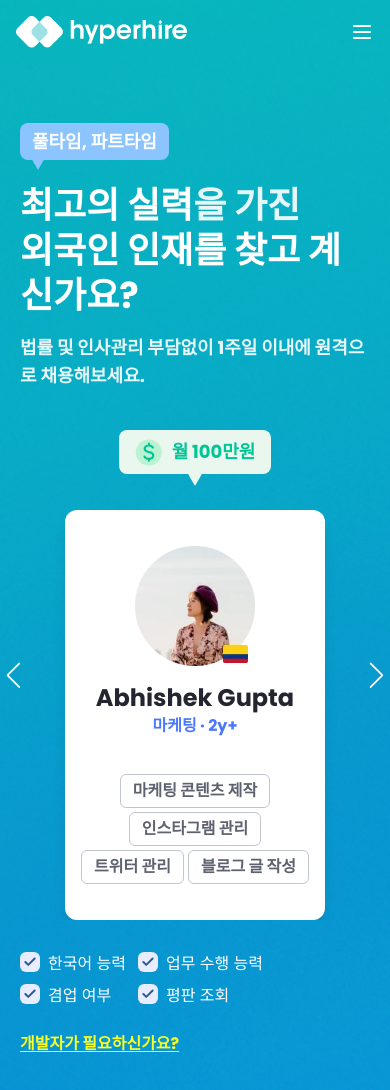
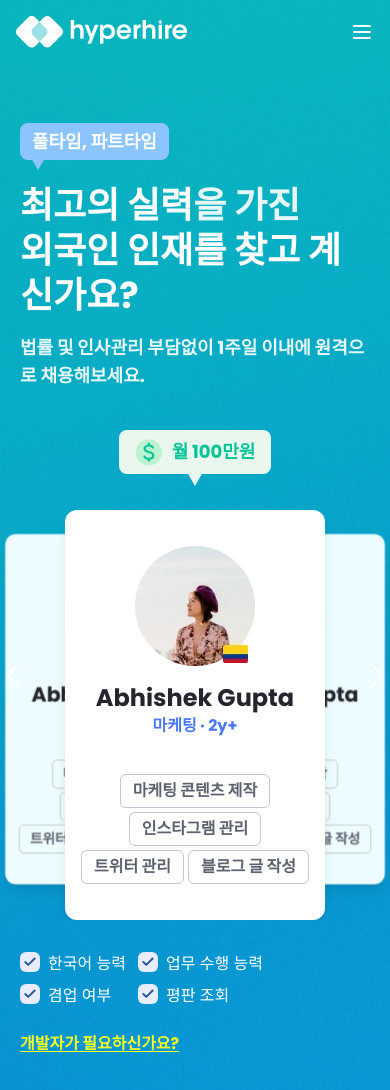
Before and after one commit to ammartanwar/hyperhire, a Next.js app: page / in a window 390 px wide. Shown: the top 1090 px of the page. Built offline with nearby package versions, Linux system fonts and the light colour scheme.

Commit message:
mobile slider width

```diff
--- a/src/components/HeroSection/SwiperSection.tsx
+++ b/src/components/HeroSection/SwiperSection.tsx
@@ -27,7 +27,7 @@ const SwiperSection: React.FC = () => {
   if (windowWidth === null) return null;
   const coverflowEffect = {
     rotate: 0,
-    stretch: windowWidth < 768 ? 200 : 50,
+    stretch: windowWidth < 768 ? 150 : 40,
     depth: 100,
     modifier: 2,
   };
```
